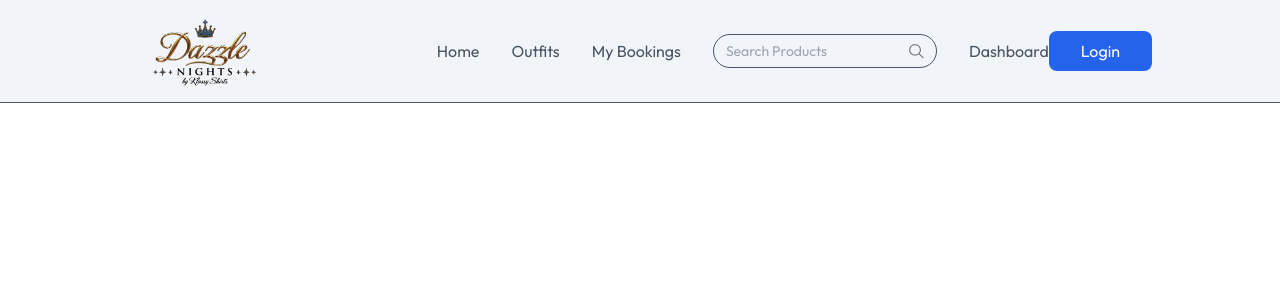
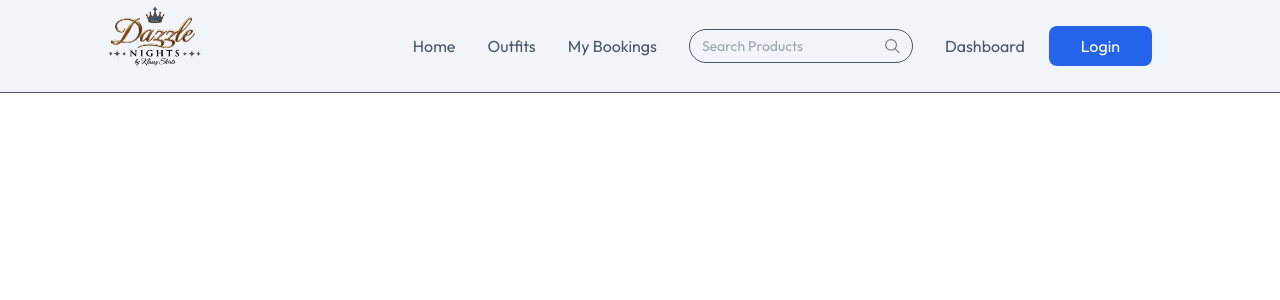
Before and after one commit to pasinduNuwantha/Rental-Portal, a React (Vite) app in the folder client/: page / in a window 1280 px wide. Shown: the top 300 px of the page. Built offline with nearby package versions, Linux system fonts and the light colour scheme.

Commit message:
Can open Menu and Close Menu From Mobile Screen

```diff
--- a/client/src/components/Navbar.jsx
+++ b/client/src/components/Navbar.jsx
@@ -1,18 +1,19 @@
 import React, { useState } from 'react'
 import { assets, menuLinks } from '../assets/assets'
-import {Link, useLocation} from 'react-router-dom'
+import {Link, useLocation, useNavigate} from 'react-router-dom'
 
-const Navbar = () => {
+const Navbar = ({setShowLogin}) => {
     const location = useLocation()
 
     const [open, setOpen] = useState(false)
+    const navigate = useNavigate()
 
   return (
     <div className={`flex items-center justify-between px-6 md:px-16 lg:px-24 xl:px-32 py-4 text-gray-600
       border-b border-borderColor relative transition-all ${location.pathname === "/" && "bg-light"}`}>
 
        <Link to='/'>
-       <img src={assets.logo} alt="logo" style={{ height: '70px', width: 'auto'}} className="h-20 w-auto"/>
+       <img src={assets.logo} alt="logo" style={{ height: '60px', width: 'auto', transform: 'translate(-20px, -10px)'}} className="h-8 flex-shrink-0"/>
        </Link>
 
        <div className= {`max-sm:fixed max-sm:h-screen max-sm:w-full max-sm:top-16 max-sm:border-t border-borderColor right-0 flex flex-col sm:flex-row items-start sm:items-center gap-4 sm:gap-8 max-sm:p-4 transition-all duration-300 z-50 ${location.pathname === "/" ? "bg-light" : "bg-white"} ${open ? "max-sm:translate-x-0" : "max-sm:translate-x-full"} `} >
@@ -30,13 +31,18 @@
             <input type="text" className="py-1.5 w-full bg-trnsparent outline-none placeholder-grey-500" placeholder="Search Products"></input>
             <img src={assets.search_icon} alt="search" />
         </div>
-        <div>
-            <button className="cursor-pointer">Dashboard</button>
-            <button className="cursor-pointer px-8 py-2 bg-primary hover:bg-primary-dull transition-all text-white rounded-lg" >Login</button>
+
+        <div className="flex max-sm : flex-row items-start sm:items-center gap-6">
+
+            <button onClick={()=>navigate ('/owner')} className="cursor-pointer">Dashboard</button>
+            <button onClick={()=> setShowLogin(true)} className="cursor-pointer px-8 py-2 bg-primary hover:bg-primary-dull transition-all text-white rounded-lg ">Login</button>
+
         </div>
+       </div>
 
-
-       </div>
+       <button className='sm:hidden cursor-pointer' aria-lable= "Menu" onClick={()=> setOpen(!open)}>
+        <img src={open ? assets.close_icon : assets.menu_icon} alt="menu" />
+       </button>
 
     </div>
   )
```
Also changed, not shown: client/src/assets/logo.png, client/src/assets/logo.svg (added).
